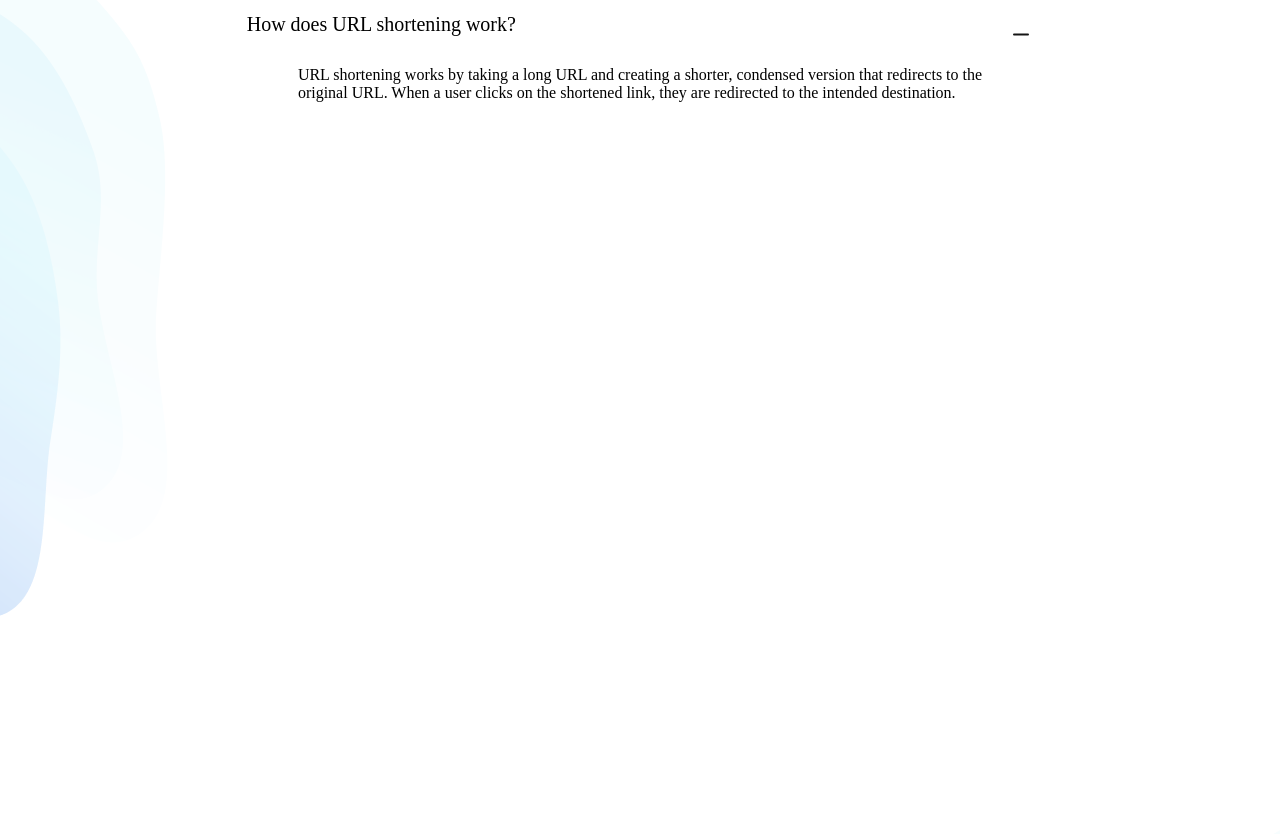
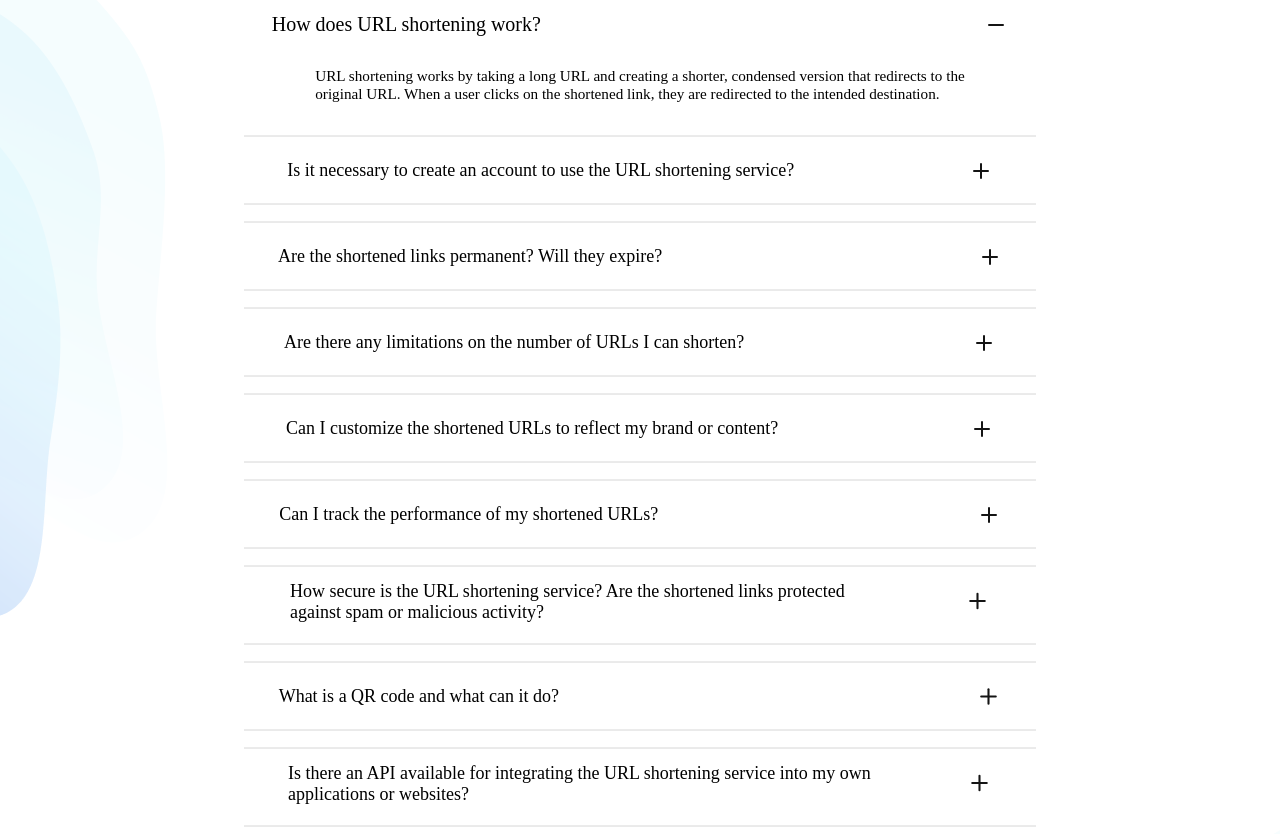
Before and after one commit to Nazasophie/Scissors, a plain HTML site: page index.html in a window 1280 px wide. Shown: the part 3192-4026 px from the top of the page. Drawn offline with Linux system fonts and the light colour scheme.

Commit message:
Updated FAQs Section

```diff
--- a/index.html
+++ b/index.html
@@ -4,7 +4,7 @@
     <meta charset="UTF-8" />
     <meta name="viewport" content="width=device-width, initial-scale=1.0" />
     <link rel="stylesheet" href="style.css" />
-    <title>SCISSORS</title>
+    <title>SCISSOR</title>
   </head>
 
   <body>
@@ -277,13 +277,109 @@
               ><p>How does URL shortening work?</p>
               <img src="images/minus.svg" alt=""
             /></span>
-            <p>
+            <p class="p-2">
               URL shortening works by taking a long URL and creating a shorter,
               condensed version that redirects to the <br />
               original URL. When a user clicks on the shortened link, they are
               redirected to the intended destination.
             </p>
           </div>
+          <div class="main-fifth-div-2-2">
+            <img src="images/line-3.svg" alt="" />
+            <span>
+              <p>
+                Is it necessary to create an account to use the URL shortening
+                service?
+              </p>
+              <img src="images/plus.svg" alt="" />
+            </span>
+            <img src="images/line-3.svg" alt="" />
+          </div>
+          <div class="main-fifth-div-2-3">
+            <img src="images/line-3.svg" alt="" />
+            <span>
+              <p>Are the shortened links permanent? Will they expire?</p>
+              <img src="images/plus.svg" alt="" />
+            </span>
+            <img src="images/line-3.svg" alt="" />
+          </div>
+          <!--  -->
+          <div class="main-fifth-div-2-4">
+            <img src="images/line-3.svg" alt="" />
+            <span>
+              <p>
+                Are there any limitations on the number of URLs I can shorten?
+              </p>
+              <img src="images/plus.svg" alt="" />
+            </span>
+            <img src="images/line-3.svg" alt="" />
+          </div>
+          <!--  -->
+          <!--  -->
+          <div class="main-fifth-div-2-5">
+            <img src="images/line-3.svg" alt="" />
+            <span>
+              <p>
+                Can I customize the shortened URLs to reflect my brand or
+                content?
+              </p>
+              <img src="images/plus.svg" alt="" />
+            </span>
+            <img src="images/line-3.svg" alt="" />
+          </div>
+          <!--  -->
+          <!--  -->
+          <div class="main-fifth-div-2-6">
+            <img src="images/line-3.svg" alt="" />
+            <span>
+              <p>Can I track the performance of my shortened URLs?</p>
+              <img src="images/plus.svg" alt="" />
+            </span>
+            <img src="images/line-3.svg" alt="" />
+          </div>
+          <!--  -->
+          <!--  -->
+          <div class="main-fifth-div-2-7">
+            <img src="images/line-3.svg" alt="" />
+            <span>
+              <div class="first-p">
+                <p>
+                  How secure is the URL shortening service? Are the shortened
+                  links protected
+                </p>
+                <p>against spam or malicious activity?</p>
+              </div>
+              <img class="img-7-1" src="images/plus.svg" alt="" />
+            </span>
+            <img src="images/line-3.svg" alt="" />
+          </div>
+          <!--  -->
+          <!--  -->
+          <div class="main-fifth-div-2-8">
+            <img src="images/line-3.svg" alt="" />
+            <span>
+              <p>What is a QR code and what can it do?</p>
+              <img class="img-7-1" src="images/plus.svg" alt="" />
+            </span>
+            <img src="images/line-3.svg" alt="" />
+          </div>
+          <!--  -->
+          <!--  -->
+          <div class="main-fifth-div-2-9">
+            <img src="images/line-3.svg" alt="" />
+            <span>
+              <div class="first-p">
+                <p>
+                  Is there an API available for integrating the URL shortening
+                  service into my own
+                </p>
+                <p>applications or websites?</p>
+              </div>
+              <img class="img-7-1" src="images/plus.svg" alt="" />
+            </span>
+            <img src="images/line-3.svg" alt="" />
+          </div>
+          <!--  -->
         </div>
       </div>
     </main>
--- a/style.css
+++ b/style.css
@@ -446,13 +446,117 @@ main .main-fifth .main-fifth-div-2 .main-fifth-div-2-1 span {
   justify-content: center;
   justify-content: space-around;
   font-size: 20px;
+  padding: 0px 50px;
 }
-main .main-fifth .main-fifth-div-2 .main-fifth-div-2-1 span img {
-  margin-top: -10px;
-}
-main .main-fifth .main-fifth-div-2 .main-fifth-div-2-1 p {
+
+main .main-fifth .main-fifth-div-2 .main-fifth-div-2-1 .p-2 {
   display: flex;
   justify-content: center;
   text-align: left;
-  margin-bottom: 30px;
+  margin: 30px 0px 20px 0px;
+  font-size: 15.2px;
+  /* padding: 0px 150px; */
 }
+main .main-fifth .main-fifth-div-2 .main-fifth-div-2-2 span {
+  display: flex;
+  justify-content: center;
+  align-items: center;
+  justify-content: space-around;
+  font-size: 18px;
+  padding: 0px 200px;
+  height: 40px;
+  margin-top: 10px;
+}
+/*  */
+main .main-fifth .main-fifth-div-2 .main-fifth-div-2-3 span {
+  display: flex;
+  justify-content: center;
+  align-items: center;
+  justify-content: space-around;
+  font-size: 18px;
+  padding: 0px 120px;
+  height: 40px;
+  margin-top: 10px;
+}
+/*  */
+main .main-fifth .main-fifth-div-2 .main-fifth-div-2-4 span {
+  display: flex;
+  justify-content: center;
+  align-items: center;
+  justify-content: space-around;
+  font-size: 18px;
+  padding: 0px 170px;
+  height: 40px;
+  margin-top: 10px;
+}
+/*  */
+main .main-fifth .main-fifth-div-2 .main-fifth-div-2-5 span {
+  display: flex;
+  justify-content: center;
+  align-items: center;
+  justify-content: space-around;
+  font-size: 18px;
+  padding: 0px 190px;
+  height: 40px;
+  margin-top: 10px;
+}
+/*  */
+main .main-fifth .main-fifth-div-2 .main-fifth-div-2-6 span {
+  display: flex;
+  justify-content: center;
+  align-items: center;
+  justify-content: space-around;
+  font-size: 18px;
+  padding: 0px 120px;
+  height: 40px;
+  margin-top: 10px;
+}
+/*  */
+main .main-fifth .main-fifth-div-2 .main-fifth-div-2-7 span {
+  display: flex;
+  /* justify-content: center; */
+  /* align-items: left; */
+  justify-content: space-around;
+  font-size: 18px;
+  padding: 0px 230px;
+  height: 40px;
+  margin: 10px 0px 10px 0px;
+}
+main .main-fifth .main-fifth-div-2 .main-fifth-div-2-7 span .first-p {
+  text-align: left;
+}
+main .main-fifth .main-fifth-div-2 .main-fifth-div-2-7 .img-7-1 {
+  width: 25px;
+}
+/*  */
+main .main-fifth .main-fifth-div-2 .main-fifth-div-2-8 span {
+  display: flex;
+  justify-content: center;
+  align-items: center;
+  justify-content: space-around;
+  font-size: 18px;
+  padding: 0px 70px;
+  height: 40px;
+  margin-top: 10px;
+}
+main .main-fifth .main-fifth-div-2 .main-fifth-div-2-8 .img-7-1 {
+  width: 25px;
+}
+/*  */
+main .main-fifth .main-fifth-div-2 .main-fifth-div-2-9 span {
+  display: flex;
+  /* justify-content: center; */
+  /* align-items: left; */
+  justify-content: space-around;
+  font-size: 18px;
+  padding: 0px 240px;
+  height: 40px;
+  margin: 10px 0px 10px 0px;
+}
+main .main-fifth .main-fifth-div-2 .main-fifth-div-2-9 span .first-p {
+  text-align: left;
+}
+main .main-fifth .main-fifth-div-2 .main-fifth-div-2-9 .img-7-1 {
+  width: 25px;
+}
+/*  */
```
Also changed, not shown: images/line-3.svg (added).
